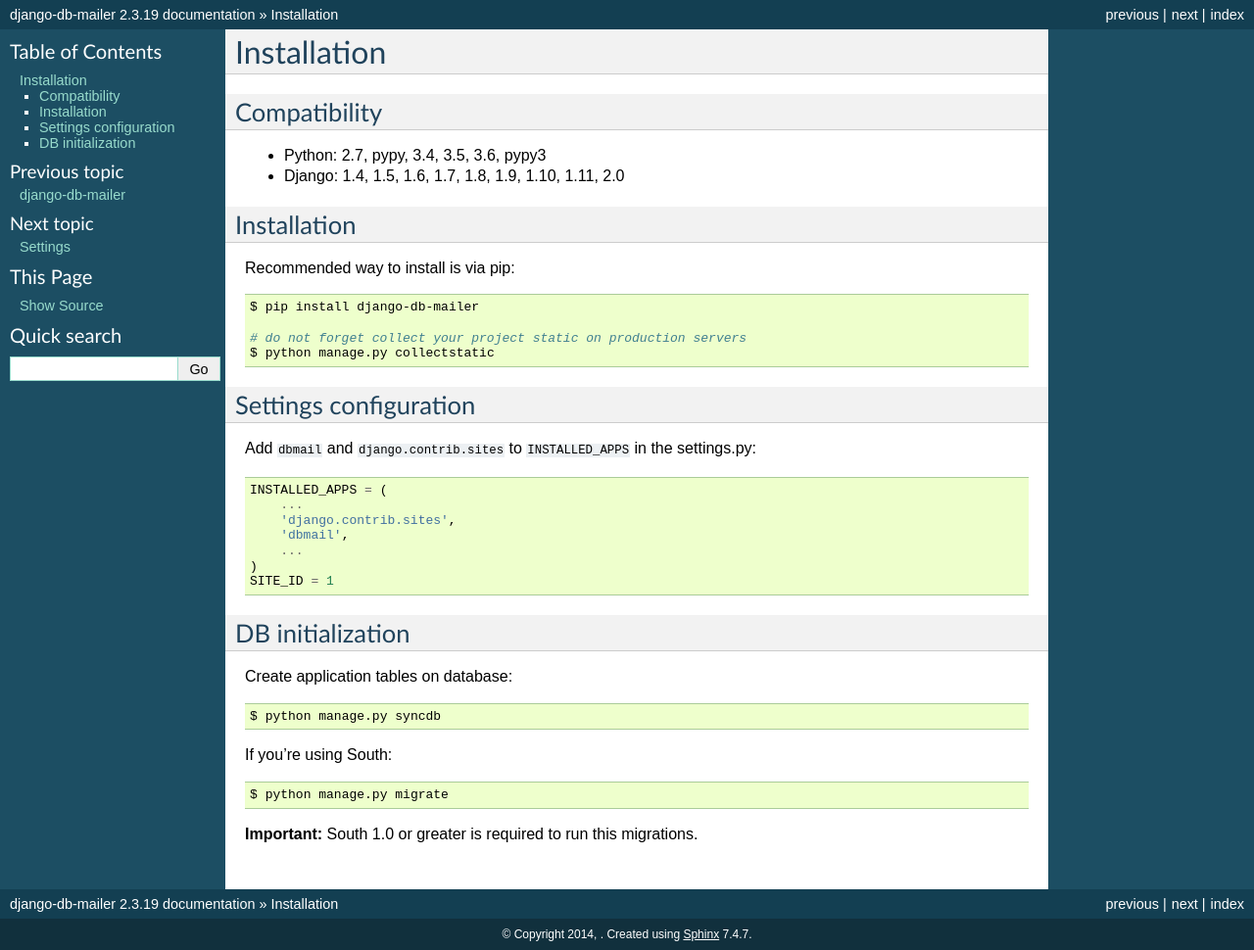
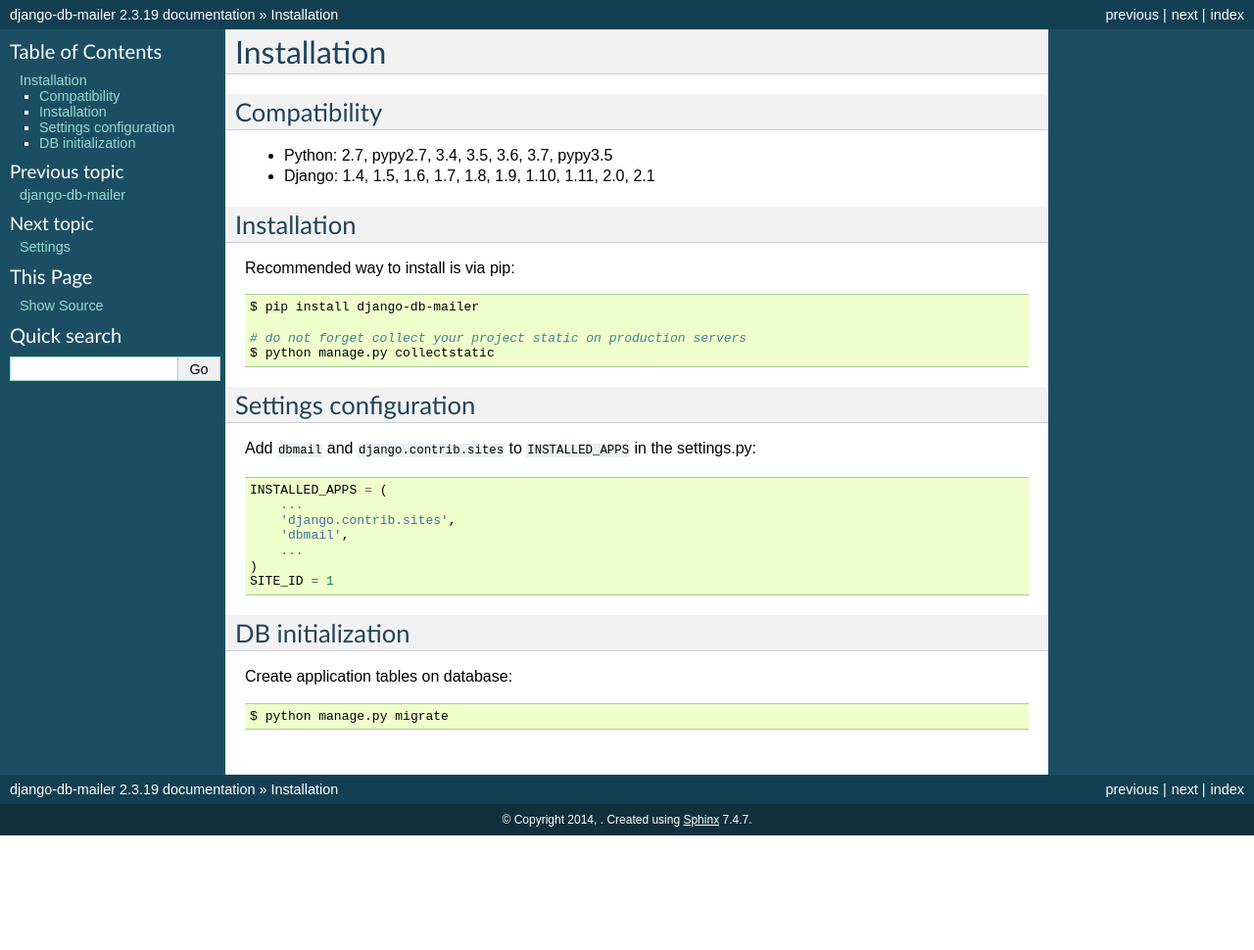
Before and after one commit to LPgenerator/django-db-mailer, a Sphinx documentation site: the page built from docs/installation.rst, in a window 1280 px wide. Shown: the whole page at 98% size. Built offline with Sphinx 7.4.7, drawn with Linux system fonts in a browser that asks for light colours; after the commit the page ends 900 px from its top, so only the background shows below that.

Commit message:
Add django 2.1 and python 3.7 to docs

```diff
--- a/dbmail/__init__.py
+++ b/dbmail/__init__.py
@@ -134,7 +134,7 @@
 def initial_signals():
     from django.db.utils import DatabaseError, IntegrityError
 
-    for cmd in ['schemamigration', 'migrate', 'syncdb',
+    for cmd in ['schemamigration', 'migrate',
                 'test', 'createsuperuser', 'makemigrations',
                 'collectstatic', 'compilemessages']:
         if cmd in sys.argv:
--- a/docs/demo.rst
+++ b/docs/demo.rst
@@ -43,7 +43,6 @@
     $ python setup.py develop
     $ cd demo
     $ pip install -r requirements.txt
-    $ python manage.py syncdb --noinput
     $ python manage.py migrate --noinput
     $ python manage.py createsuperuser --username admin --email admin@local.host
     $ redis-server >& /dev/null &
--- a/docs/dev_install.rst
+++ b/docs/dev_install.rst
@@ -17,7 +17,6 @@
     $ python setup.py develop
     $ cd demo
     $ pip install -r requirements.txt
-    $ python manage.py syncdb --noinput
     $ python manage.py migrate --noinput
     $ python manage.py createsuperuser --username admin --email admin@local.host
     $ redis-server >& /dev/null &
--- a/docs/installation.rst
+++ b/docs/installation.rst
@@ -4,8 +4,8 @@
 Compatibility
 -------------
 
-* Python: 2.7, pypy, 3.4, 3.5, 3.6, pypy3
-* Django: 1.4, 1.5, 1.6, 1.7, 1.8, 1.9, 1.10, 1.11, 2.0
+* Python: 2.7, pypy2.7, 3.4, 3.5, 3.6, 3.7, pypy3.5
+* Django: 1.4, 1.5, 1.6, 1.7, 1.8, 1.9, 1.10, 1.11, 2.0, 2.1
 
 
 Installation
@@ -44,17 +44,7 @@
 
 Create application tables on database:
 
-.. code-block:: bash
-
-    $ python manage.py syncdb
-
-
-If you're using South:
-
 
 .. code-block:: bash
 
     $ python manage.py migrate
-
-
-**Important:** South 1.0 or greater is required to run this migrations.
```
Also changed, not shown: README.rst (+3 -6 lines), 4 other files.
